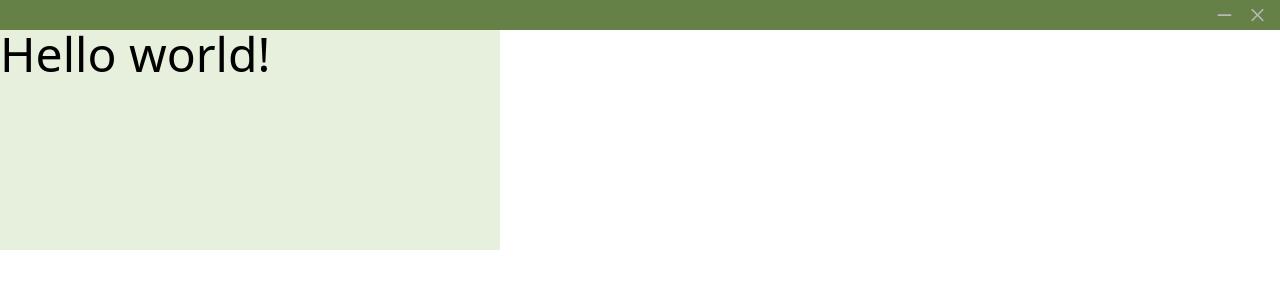
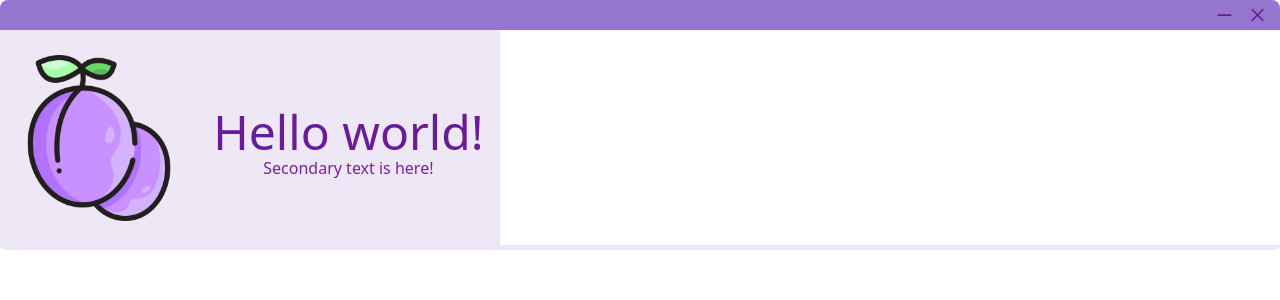
Before and after one commit to mmnvb/fruitodoro, a Vue app: page / in a window 1280 px wide. Shown: the top 300 px of the page. Built offline with nearby package versions, Linux system fonts and the light colour scheme.

Commit message:
feat: new fruit selected. Basic layout

```diff
--- a/src-tauri/tauri.conf.json
+++ b/src-tauri/tauri.conf.json
@@ -46,6 +46,7 @@
     },
     "windows": [
       {
+        "transparent": true,
         "fullscreen": false,
         "resizable": false,
         "title": "pomodoro",
--- a/src/App.vue
+++ b/src/App.vue
@@ -3,9 +3,11 @@
 // Check out https://vuejs.org/api/sfc-script-setup.html#script-setup
 import TitleBar from './components/TitleBar.vue';
 import HomeView from './views/HomeView.vue';
+import FooterBar from './components/FooterBar.vue';
 </script>
 
 <template>
     <TitleBar />
     <HomeView />
+    <FooterBar />
 </template>
--- a/src/assets/base.css
+++ b/src/assets/base.css
@@ -2,14 +2,22 @@
 @tailwind components;
 @tailwind utilities;
 
-:root{
-  --title-bg: rgb(101, 129, 71);
-  --main-bg: rgb(231, 240, 220);
-  --main-border: rgb(89, 116, 69);
-  --light-border: rgb(114, 151, 98);
+
+:root {
+  --color-primary: #9575CD; /* Lavender gray */
+  --color-secondary: #AB47BC; /* Deep plum for accents */
+  --color-background: #EDE7F6; /* Light lavender background */
+  --color-surface: #F3E5F5; /* Soft lavender surface color */
+  --color-text-primary: #6A1B9A; /* Dark plum for primary text */
+  --color-text-secondary: #7B1FA2; /* Muted plum for secondary text */
+  --color-border: #CE93D8; /* Borders and dividers */
+  --color-hover: #BA68C8; /* Hover effect color */
+  --color-shadow: rgba(149, 117, 205, 0.15); /* Subtle shadow color */
 }
 
+
 body{
+  overflow: hidden;
   margin: 0;
   padding: 0;
 }
--- /dev/null
+++ b/src/components/FooterBar.vue
@@ -0,0 +1,10 @@
+<template>
+  <footer class="rounded-b-lg"></footer>
+</template>
+
+<style scoped>
+footer{
+  height: 5px;
+  background-color: var(--color-background);
+}
+</style>
--- /dev/null
+++ b/src/components/FuildAnimation.vue
@@ -0,0 +1,10 @@
+<template>
+  <img
+    src="../assets/plum.png"
+    alt="icon"
+    class="w-1/3 hover:scale-105 transition hover:rotate-12"
+  />
+</template>
+
+<style scoped>
+</style>
--- a/src/components/TitleBar.vue
+++ b/src/components/TitleBar.vue
@@ -12,7 +12,7 @@ const hide = () => {
 
 <template>
   <!-- dsds -->
-  <div data-tauri-drag-region class="titlebar">
+  <div data-tauri-drag-region class="titlebar rounded-t-lg">
     <div
       class="titlebar-button rounded mr-3"
       @click="hide()"
@@ -32,8 +32,8 @@ const hide = () => {
 <style>
 .titlebar {
   height: 30px;
-  background: var(--title-bg);
-  color: rgb(184, 184, 184);
+  background: var(--color-primary);;
+  color: var(--color-text-primary);;
   user-select: none;
   display: flex;
   align-items: center;
@@ -48,7 +48,9 @@ const hide = () => {
   height: 21px;
 }
 .titlebar-button:hover {
-  background: var(--light-border);
-  color: var(--main-bg);
+  color: var(--color-background);
+}
+.titlebar-button:active{
+  color: var(--color-secondary);
 }
 </style>
--- a/src/views/HomeView.vue
+++ b/src/views/HomeView.vue
@@ -1,16 +1,25 @@
 <script setup>
+import FuildAnimation from '../components/FuildAnimation.vue';
 </script>
 
 <template>
-  <div class="main">
-    <h2 class="text-5xl">Hello world!</h2>
+  <div class="main flex items-center border justify-around">
+    <FuildAnimation />
+    <div class="text-center pt-3">
+      <h2 class="text-5xl">Hello world!</h2>
+      <p class="secondary">Secondary text is here!</p>
+    </div>
   </div>
 </template>
 
 <style scoped>
 .main{
-  background-color: var(--main-bg);
+  background-color: var(--color-background);
+  color: var(--color-text-primary);
   width: 500px;
-  height: 220px;
+  height: 215px;
+}
+.secondary{
+  color: var(--color-text-secondary);
 }
 </style>
```
Also changed, not shown: src/assets/plum.png (added).
